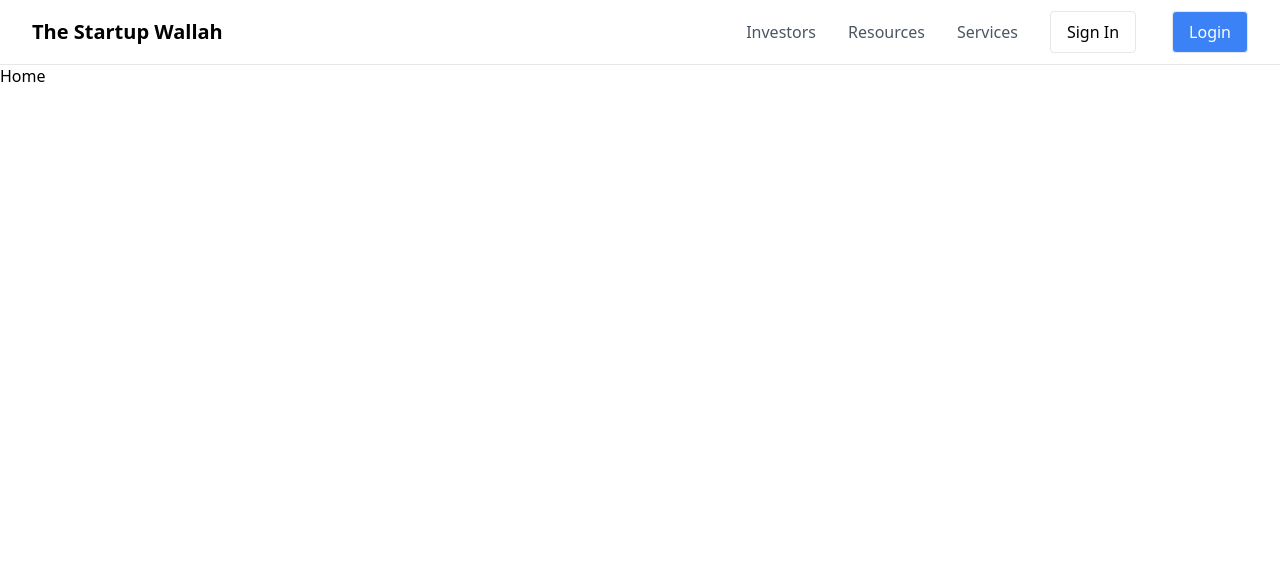
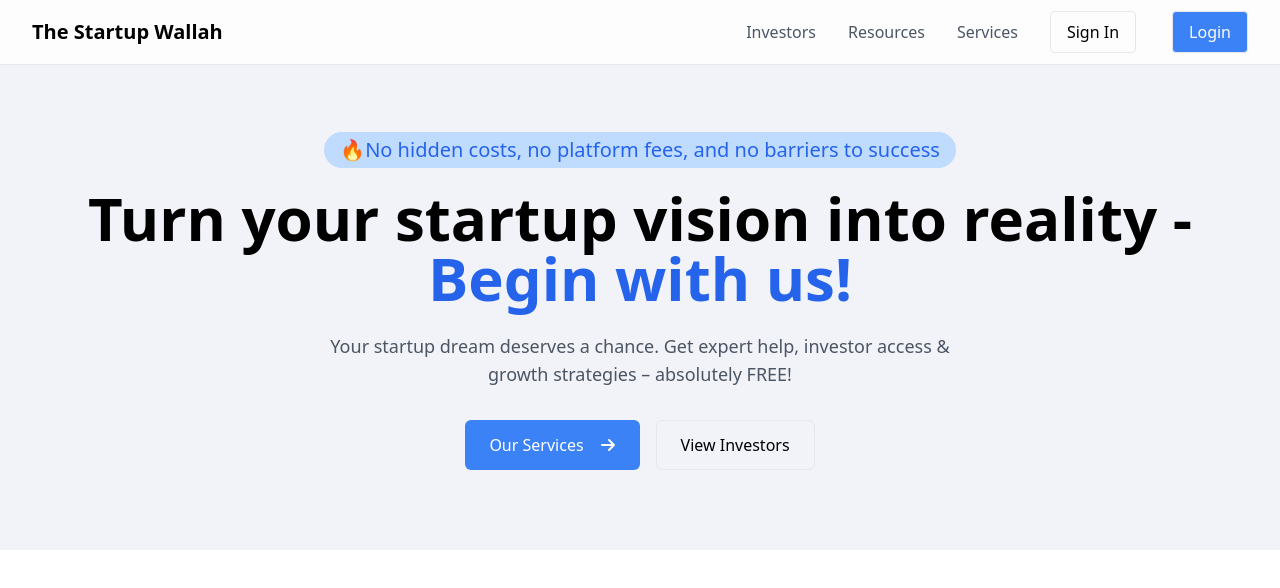
Before and after one commit to VIJAY7488/The-Startup-Wallah, a React (Vite) app: page / in a window 1280 px wide. Shown: the top 588 px of the page. Built offline with nearby package versions, Linux system fonts and the light colour scheme.

Commit message:
Hero section is done

```diff
--- a/src/pages/Hero.jsx
+++ b/src/pages/Hero.jsx
@@ -1,9 +1,74 @@
-import React from 'react'
+import React, { useEffect, useState } from 'react'
+import { FaArrowRight } from "react-icons/fa6";
+import { useNavigate } from 'react-router-dom';
+
 
 const Hero = () => {
+
+  const navigate = useNavigate();
+
+  const fullText = "🔥No hidden costs, no platform fees, and no barriers to success!🔥";
+
+  const [displayText, setDisplayText] = useState("");
+  const [index, setIndex] = useState(0);
+  const [isDelete, setIsDelete] = useState(false);
+
+  useEffect(() => {
+    let timeout;
+    if(isDelete){
+      timeout = setTimeout(() => {
+        setDisplayText(fullText.substring(0, displayText.length-1));
+        if(displayText.length === 0){
+          setIsDelete(false);
+          setIndex(0);
+        }
+      }, 50)
+    }
+    else{
+      if(index < fullText.length){
+        timeout = setTimeout(() => {
+          setDisplayText((prev) => prev + fullText[index]);
+          setIndex(index + 1);
+        }, 50);
+      }
+      else{
+        timeout = setTimeout(() => setIsDelete(true), 2000)
+      }
+    }
+
+    return () => clearTimeout(timeout);
+  }, [index, displayText, isDelete, fullText]);
+
   return (
-    <div>
-      <h1>Heero</h1>
+    <div className="bg-[rgb(242,243,249)] relative overflow-hidden pt-32 pb-20" >
+      <div className="max-w-7xl mx-auto px-4 sm:px-6 lg:px-8" >
+        <div className="relative z-10" >
+          <div
+            className="h-[60px] text-center flex justify-center items-center" >
+            <span
+              className="inline-block animate-fade-in px-4 py-1 mb-4 text-xl font-medium text-blue-600 bg-blue-200 rounded-full" >
+              {displayText}
+            </span>
+          </div>
+          <h1
+            className="text-center animate-fade-up text-4xl sm:text-5xl md:text-6xl font-bold text-primary mb-6">
+            Turn your startup vision into reality -{" "}
+            <span className="text-blue-600">Begin with us!</span>
+          </h1>
+          <p
+            className="text-center animate-fade-up animation-delay-100 max-w-2xl mx-auto text-lg text-gray-600 mb-8">
+            Your startup dream deserves a chance. Get expert help, investor access & growth strategies – absolutely FREE!
+          </p>
+          <div
+            className="animate-fade-up animation-delay-200 flex flex-col sm:flex-row justify-center gap-4">
+            <button onClick={() => navigate('/services')} className='flex items-center text-white bg-blue-500 hover:bg-blue-600 font-medium rounded-md px-6 py-3'>
+              Our Services
+              <FaArrowRight className="ml-4 h-4 w-4 group-hover:translate-x-1 transition-transform" />
+            </button>
+            <button onClick={() => navigate('/investors')} className='border px-6 py-3 rounded-md hover:text-white hover:bg-blue-600 font-medium'>View Investors</button>
+          </div>
+        </div>
+      </div>
     </div>
   )
 }
--- a/src/pages/Home.jsx
+++ b/src/pages/Home.jsx
@@ -1,9 +1,10 @@
 import React from 'react'
+import Hero from './Hero'
 
 const Home = () => {
   return (
-    <div className='mt-16'>
-      <h1>Home</h1>
+    <div className=''>
+      <Hero />
     </div>
   )
 }
```
